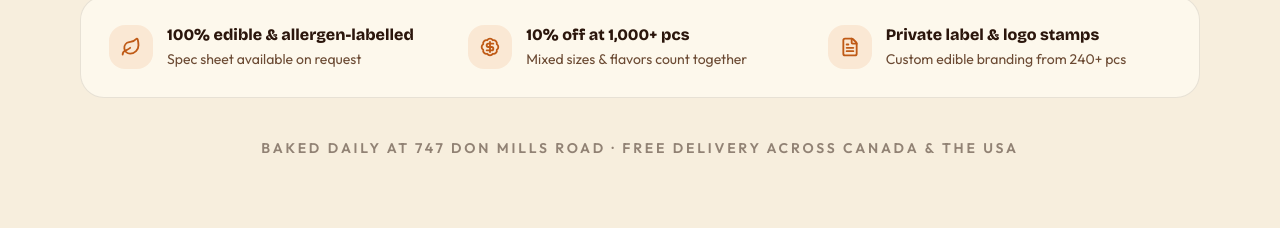
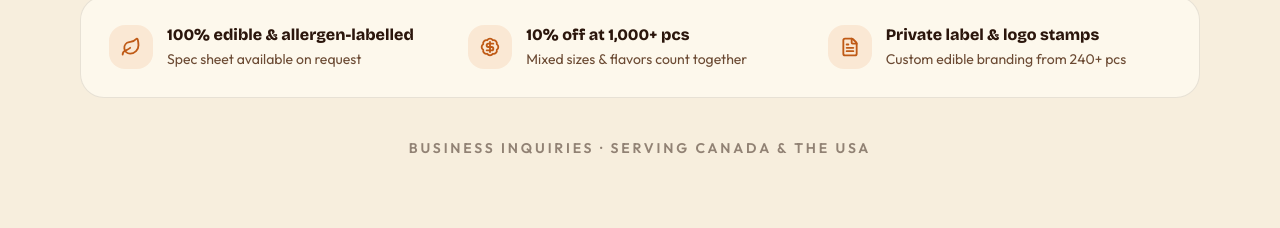
Before and after one commit to sipnsnack786-eng/sipnsnackco-website, a React (Vite) app: page / in a window 1280 px wide. Shown: the part 3853-4081 px from the top of the page. Built offline with nearby package versions, Linux system fonts and the light colour scheme.

Commit message:
Remove unverified product and location claims

```diff
--- a/Flavors.tsx
+++ b/Flavors.tsx
@@ -138,7 +138,7 @@ export function Flavors() {
 
         <Reveal delay={0.25}>
           <p className="mt-10 text-center text-sm font-semibold uppercase tracking-[0.2em] text-ink/50">
-            Baked daily at {SITE.address1} · Free delivery across Canada & the USA
+            Business inquiries · Serving Canada & the USA
           </p>
         </Reveal>
       </div>
```
